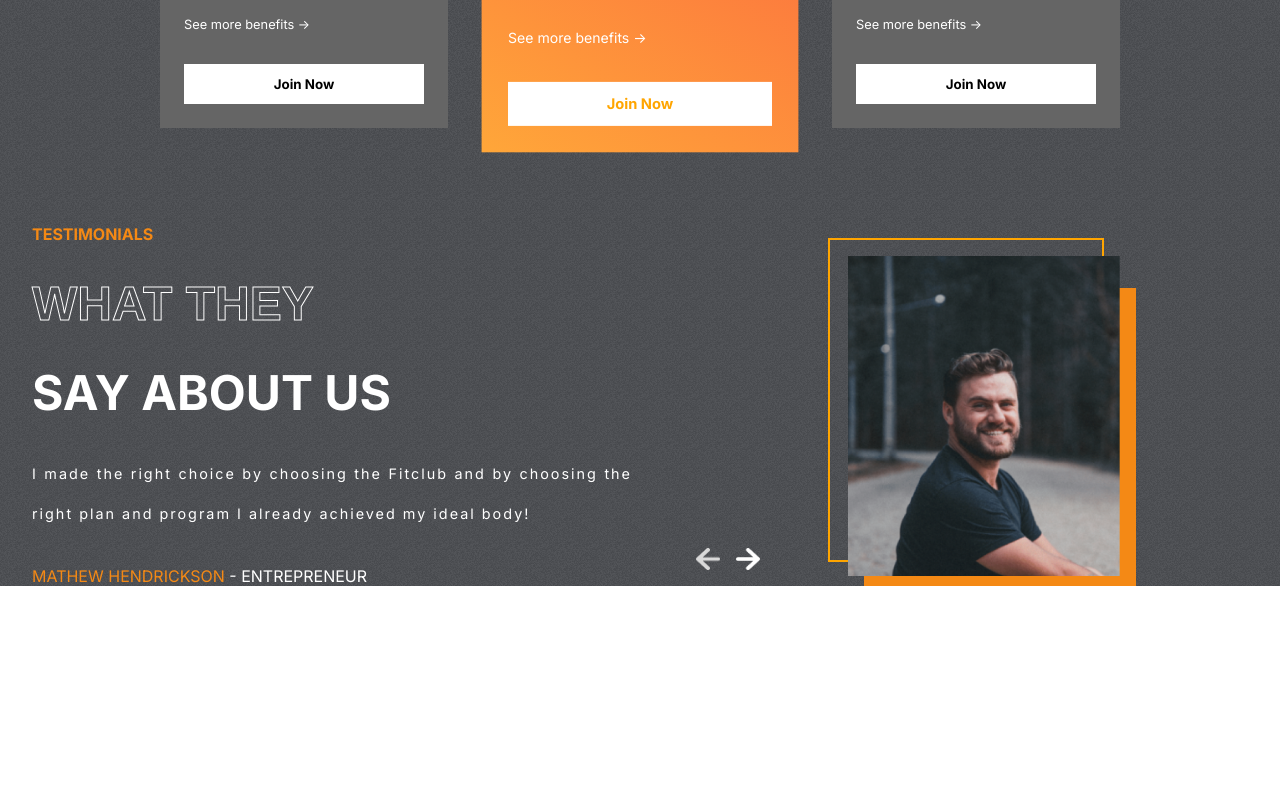
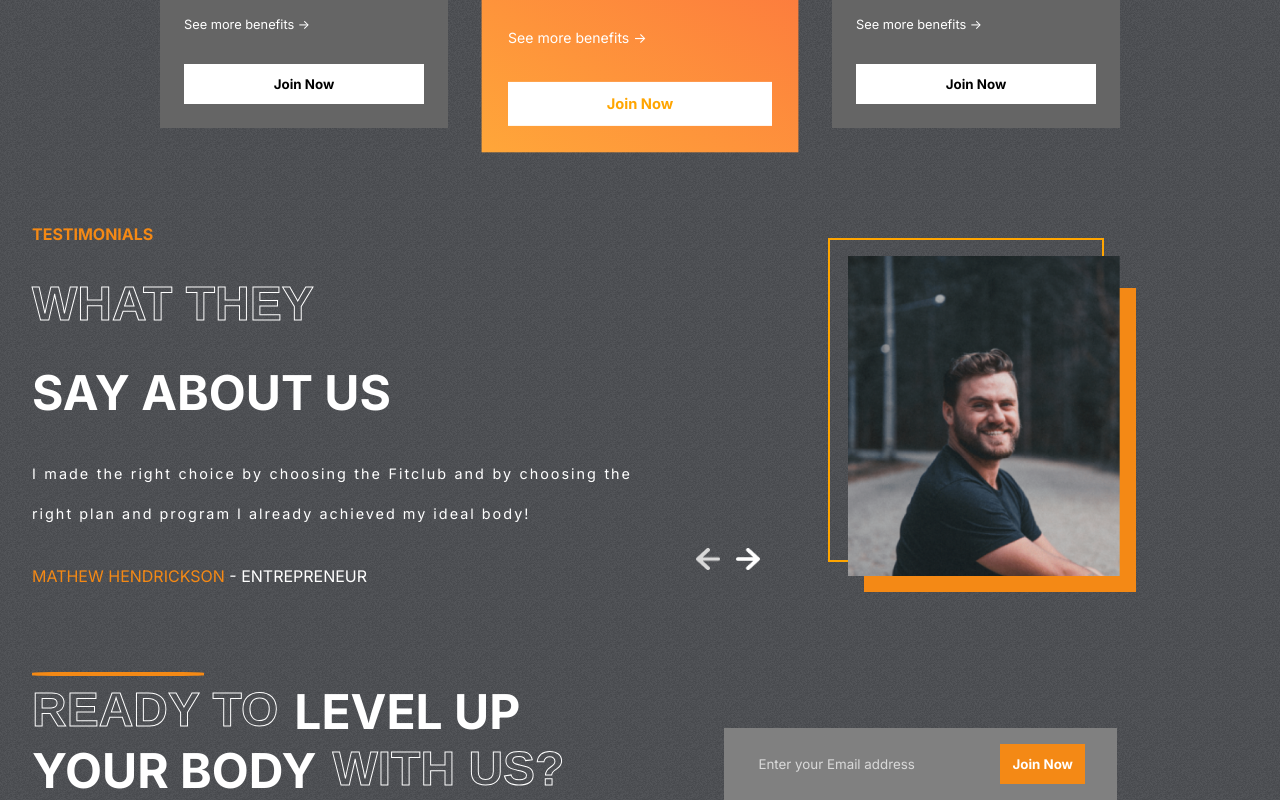
Before and after one commit to ashishjaiswal123/gym-website, a React (Create React App) app: page / in a window 1280 px wide. Shown: the part 2292-3092 px from the top of the page. Before the commit the page ends 2878 px from the top, so only its background shows below. Built offline with nearby package versions, Linux system fonts and the light colour scheme.

Commit message:
join section completed & email function added

```diff
--- a/src/App.js
+++ b/src/App.js
@@ -1,5 +1,6 @@
 import './App.css';
 import Hero from './components/Hero/Hero';
+import Join from './components/Join/Join';
 import Plans from './components/Plans/Plans';
 import Programs from './components/Programs/Programs';
 import Reasons from './components/Reasons/Reasons';
@@ -13,6 +14,7 @@
       <Reasons/>
       <Plans/>
       <Testimonials/>
+      <Join/>
     </div>
   );
 }
--- /dev/null
+++ b/src/components/Join/Join.css
@@ -0,0 +1,50 @@
+.join{
+    display: flex;
+    padding: 0 2rem;
+    gap: 10rem;
+}
+
+.left-j{
+    color: white;
+    font-size: 3rem;
+    font-weight: bold;
+    text-transform: uppercase;
+    position: relative;
+}
+ .left-j>hr{
+    position: absolute;
+    width: 10.5rem;
+    border: 2px solid var(--orange);
+    border-radius: 20%;
+    margin: -10px 0;
+ }
+.left-j>div{
+    display: flex;
+    gap: 1rem;
+}
+
+.right-j{
+    display: flex;
+    justify-content: center;
+    align-items: flex-end;
+}
+.email-container{
+    display: flex;
+    gap: 3rem;
+    background-color: gray;
+    padding: 1rem 2rem;
+}
+
+.email-container>input{
+    background-color: transparent;
+    border: none;
+    outline: none;
+    color: var(--lightgray);
+}
+::placeholder{
+    color: var(--lightgray);
+}
+.btn-j{
+    background-color: var(--orange);
+    color: white;
+}
--- /dev/null
+++ b/src/components/Join/Join.jsx
@@ -0,0 +1,44 @@
+import React, { useRef } from 'react'
+import './Join.css'
+import emailjs from  '@emailjs/browser'
+
+const Join = () => {
+  const form = useRef()
+  const sendEmail = (e) => {
+    e.preventDefault();
+
+    emailjs.sendForm('service_141my4r', 'template_91kh7d6', form.current, 'Ns-ILMfDWX_iwfXe_')
+      .then((result) => {
+          console.log(result.text);
+      }, (error) => {
+          console.log(error.text);
+      });
+  };
+
+  return (
+    <div className="join" id="join-us">
+        {/* left side */}
+        <div className="left-j">
+            <hr />
+            <div>
+                <span className='stroke-text'>READY TO </span>
+                <span>LEVEL UP</span>
+            </div>
+            <div>
+                <span>YOUR BODY </span>
+                <span className='stroke-text'>WITH US?</span>
+            </div>
+        </div>
+
+        {/* right side */}
+        <div className="right-j">
+          <form ref={form} className="email-container" onSubmit={sendEmail}>
+            <input type="email" name='user_email' placeholder='Enter your Email address'/>
+            <button className='btn btn-j'>Join Now</button>
+          </form>
+        </div>
+    </div>
+  )
+}
+
+export default Join
```
